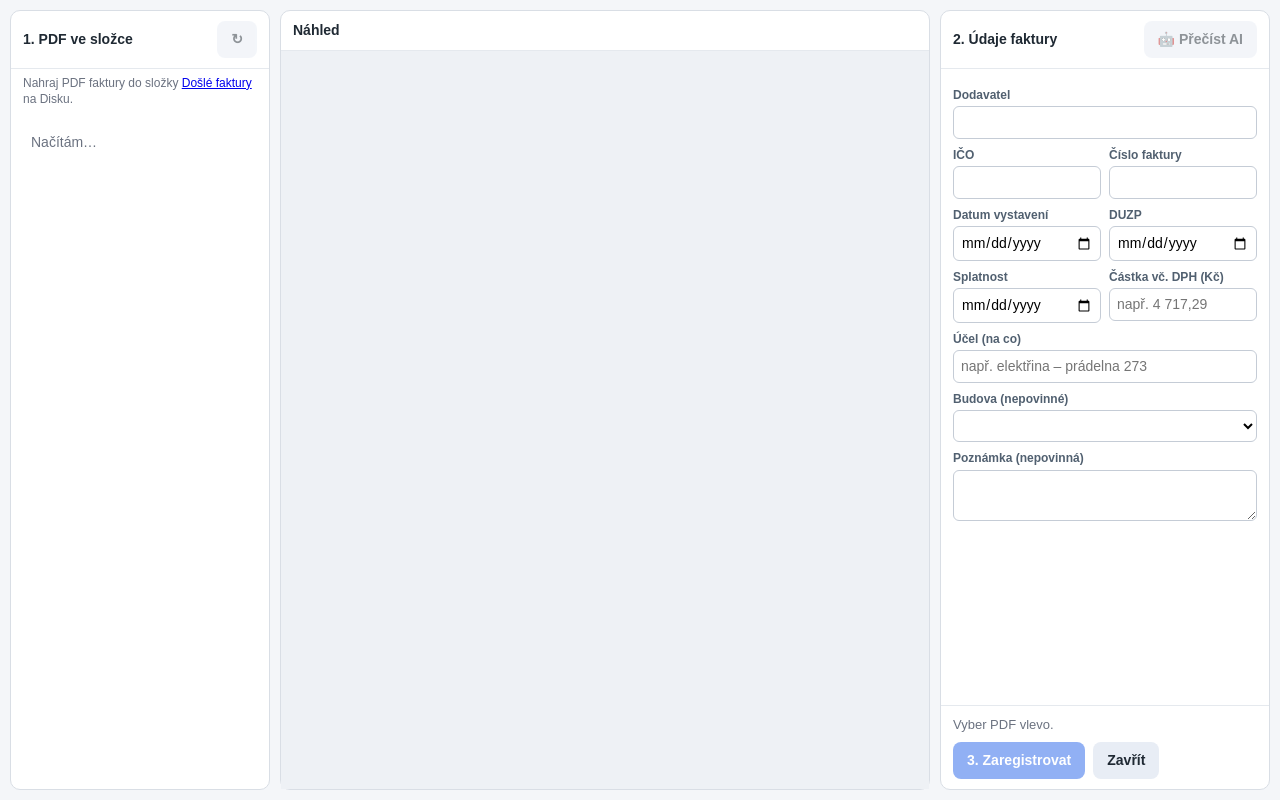
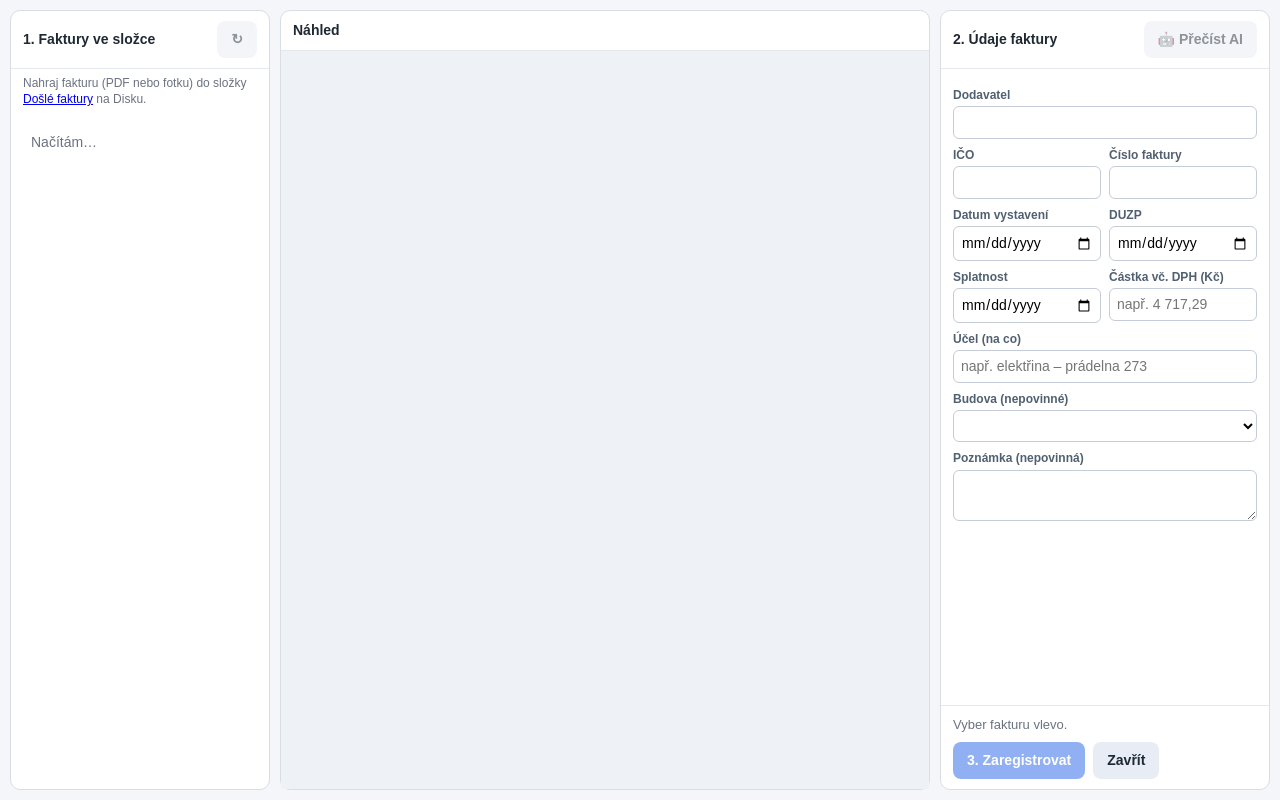
Before and after one commit to pietrodetreville-cyber/meridla, a plain HTML site: page apps-script/InvoiceUi.html in a window 1280 px wide. Drawn offline with Linux system fonts and the light colour scheme.

Commit message:
Došlé faktury i jako fotka (JPG, PNG, WebP, HEIC): seznam, AI, registrace a příloha se správnou příponou; e-mail účetní: Doklady jsou v příloze
Co-Authored-By: Claude Sonnet 5.5 <noreply@anthropic.com>

```diff
--- a/apps-script/InvoiceUi.html
+++ b/apps-script/InvoiceUi.html
@@ -31,8 +31,8 @@
 <body>
 <div class="wrap">
   <div class="pane">
-    <div class="ph"><b>1. PDF ve složce</b><button class="sec" id="reload" type="button" title="Načíst znovu">↻</button></div>
-    <div class="muted" style="padding:6px 12px">Nahraj PDF faktury do složky <a id="folder" href="#" target="_blank">Došlé faktury</a> na Disku.</div>
+    <div class="ph"><b>1. Faktury ve složce</b><button class="sec" id="reload" type="button" title="Načíst znovu">↻</button></div>
+    <div class="muted" style="padding:6px 12px">Nahraj fakturu (PDF nebo fotku) do složky <a id="folder" href="#" target="_blank">Došlé faktury</a> na Disku.</div>
     <div id="list"><div class="empty">Načítám…</div></div>
   </div>
   <div class="pane">
@@ -51,7 +51,7 @@
       <label for="note">Poznámka (nepovinná)</label><textarea id="note" rows="2"></textarea>
     </div>
     <div class="foot">
-      <div id="msg" class="muted">Vyber PDF vlevo.</div>
+      <div id="msg" class="muted">Vyber fakturu vlevo.</div>
       <button id="save" type="button" disabled>3. Zaregistrovat</button>
       <button class="sec" type="button" onclick="google.script.host.close()">Zavřít</button>
     </div>
@@ -65,7 +65,7 @@ function lock(on) { busy = on; ['ai', 'save', 'reload'].forEach(i => { $(i).disa
 function clearForm() { ['vendor', 'ico', 'invNo', 'issued', 'duzp', 'due', 'amount', 'purpose', 'note'].forEach(i => { $(i).value = ''; }); $('building').value = ''; }
 function render() {
   const l = $('list'); l.textContent = '';
-  if (!files.length) { l.innerHTML = '<div class="empty">Ve složce není žádné PDF. Nahraj fakturu na Disk do složky Došlé faktury a klepni na ↻.</div>'; return; }
+  if (!files.length) { l.innerHTML = '<div class="empty">Ve složce není žádná faktura (PDF ani fotka). Nahraj ji na Disk do složky Došlé faktury a klepni na ↻.</div>'; return; }
   files.forEach(f => {
     const d = document.createElement('div'); d.className = 'it' + (sel && sel.id === f.id ? ' sel' : '');
     const nm = document.createElement('div'); nm.className = 'nm'; nm.textContent = f.name;
@@ -111,7 +111,7 @@ function register(force) {
   google.script.run.withSuccessHandler(r => {
     lock(false);
     if (!r.ok) { if (r.dup && confirm(r.error + '\n\nZaregistrovat přesto?')) return register(true); return msg(r.error || 'Registrace se nepovedla.', 'bad'); }
-    msg('Zaregistrováno jako ' + r.num + '. PDF je přejmenované a přesunuté do složky Doklady. Odešleš ho účetní zaškrtnutím v listu Doklady.', 'ok');
+    msg('Zaregistrováno jako ' + r.num + '. Soubor je přejmenovaný a přesunutý do složky Doklady. Účetní ho odešleš zaškrtnutím v listu Doklady.', 'ok');
     sel = null; clearForm(); $('prev').removeAttribute('src'); $('pname').textContent = ''; load();
   }).withFailureHandler(e => { lock(false); msg('Chyba: ' + e.message, 'bad'); }).invUiRegister(d);
 }
```
Also changed, not shown: 3 other files.
